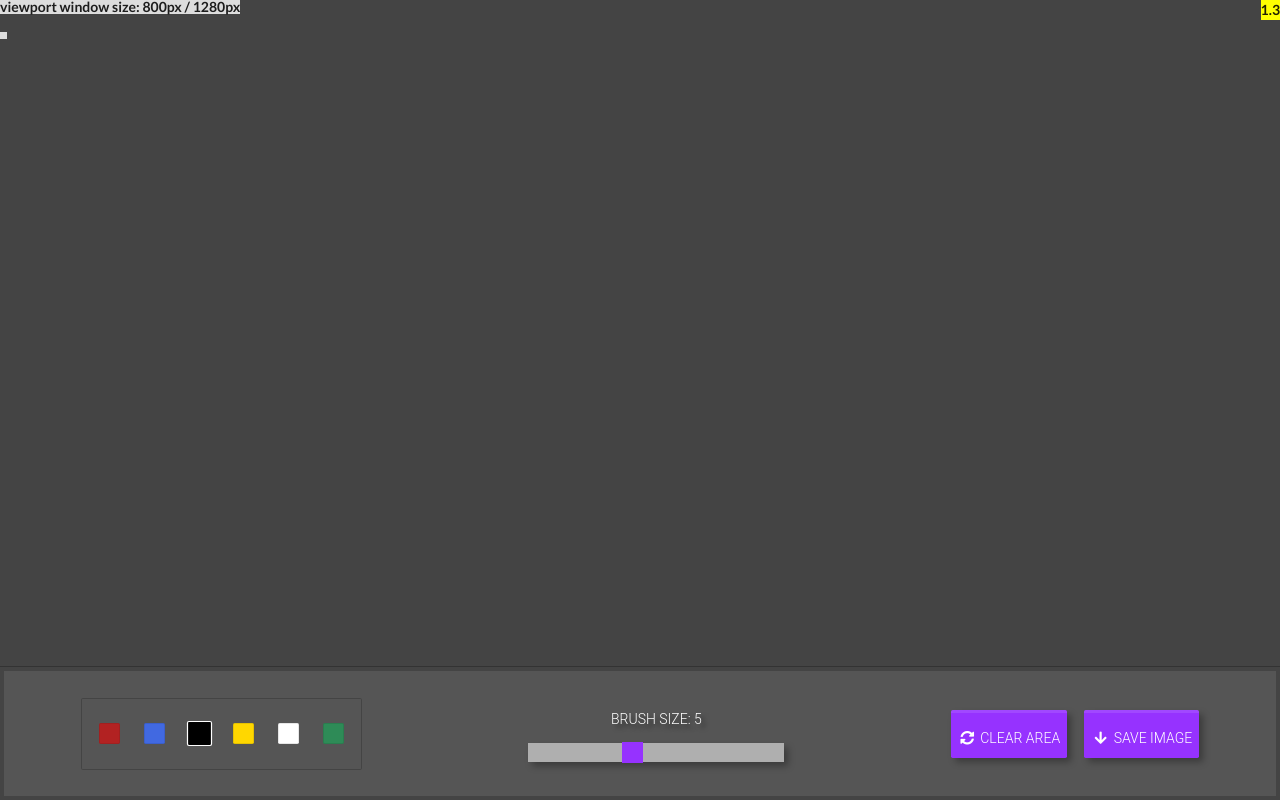
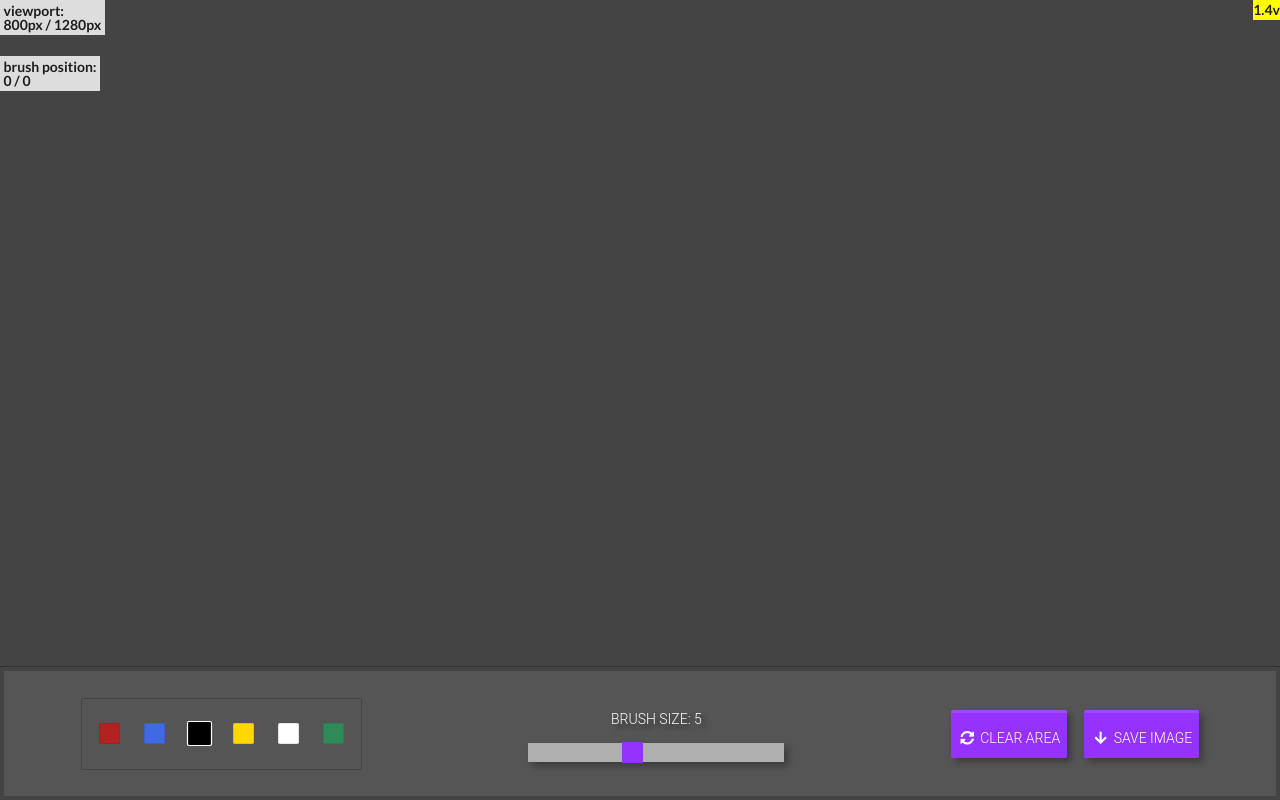
Before and after one commit to jabedek/drawing-app.github.io, a website: page index.html in a window 1280 px wide. Drawn offline with nearby package versions, Linux system fonts and the light colour scheme.

Commit message:
APP DONE

```diff
--- a/index.html
+++ b/index.html
@@ -20,7 +20,7 @@
   <body onload="initApp()">
     <b class="mousePos" id="mousePos"></b>
     <b class="viewport" id="viewport"></b>
-    <b class="appVersion" id="appVersion">1.3</b>
+    <b class="appVersion" id="appVersion">1.4v</b>
     <div class="app">
       <canvas id="myCanvas" class="canvas"></canvas>
 
--- a/js/index.js
+++ b/js/index.js
@@ -6,58 +6,25 @@ let brushColor = '#000';
 let brushSize = 5;
 
 function initApp() {
-  /* app version, mouse position, viewport displays setup */
-  let appVersion = document.getElementById('appVersion');
-  appVersion.style = 'display: block;';
-
-  let mousePos = document.getElementById('mousePos');
-  mousePos.style = 'display: block;';
-
-  let viewport = document.getElementById('viewport');
-  viewport.style = 'display: block;';
-
-  let viewportInfo =
-    'viewport window size: ' +
-    window.innerHeight +
-    'px / ' +
-    window.innerWidth +
-    'px';
-
-  viewport.innerHTML = viewportInfo;
+  setDisplays();
 
   window.addEventListener('touchmove', e => {
     let touchX = (e.touches[0].pageX + '').substr(0, 7);
     let touchY = (e.touches[0].pageY + '').substr(0, 7);
-    let pos = 'X:' + touchX + '\n' + 'Y:' + touchY;
+    let pos = 'brush position:\n' + touchX + ' / ' + touchY;
     mousePos.innerHTML = pos;
   });
 
   window.addEventListener('mousemove', e => {
-    let pos = 'X:' + e.pageX + '\n' + 'Y:' + e.pageY;
+    let pos = 'brush position:\n' + e.pageX + ' / ' + e.pageY;
     mousePos.innerHTML = pos;
   });
 
   /* set canvas size */
   canvas = document.getElementById('myCanvas');
   canvasCtx = canvas.getContext('2d');
-
-  if (window.screen.width <= 600) {
-    canvas.width = window.innerWidth;
-    canvas.height = window.innerHeight * 0.65;
-  } else {
-    canvas.width = window.innerWidth;
-    canvas.height = window.innerHeight / 1.2;
-  }
-
-  window.onresize = e => {
-    if (window.screen.width <= 600) {
-      canvas.width = window.innerWidth;
-      canvas.height = window.innerHeight * 0.65;
-    } else {
-      canvas.width = window.innerWidth;
-      canvas.height = window.innerHeight / 1.2;
-    }
-  };
+  canvasResize();
+  window.onresize = canvasResize;
 
   /* Canvas: set mouse events*/
   canvas.addEventListener('mousedown', function(e) {
@@ -225,6 +192,34 @@ function draw(x, y, isDrawing) {
   lastY = y;
 }
 
+function setDisplays() {
+  /* app version, mouse position, viewport displays setup */
+  let appVersion = document.getElementById('appVersion');
+  appVersion.style = 'display: block;';
+
+  let mousePos = document.getElementById('mousePos');
+  mousePos.style = 'display: block;';
+  mousePos.innerHTML = 'brush position:\n' + 0 + ' / ' + 0;
+
+  let viewport = document.getElementById('viewport');
+  viewport.style = 'display: block;';
+  viewport.innerHTML =
+    'viewport:\n' + window.innerHeight + 'px / ' + window.innerWidth + 'px';
+}
+
+function canvasResize() {
+  if (window.screen.width <= 600) {
+    canvas.width = window.innerWidth;
+    canvas.height = window.innerHeight * 0.65;
+  } else {
+    canvas.width = window.innerWidth;
+    canvas.height = window.innerHeight / 1.2;
+  }
+
+  document.getElementById('viewport').innerHTML =
+    'viewport:\n' + window.innerHeight + 'px / ' + window.innerWidth + 'px';
+}
+
 function clearArea() {
   // Use the identity matrix while clearing the canvas
   canvasCtx.setTransform(1, 0, 0, 1, 0, 0);
--- a/scss/index.scss
+++ b/scss/index.scss
@@ -39,7 +39,7 @@ body,
   font-size: 1rem;
   padding: 0.25em;
   line-height: 1rem;
-  top: 4vh;
+  top: 7vh;
 }
 
 .viewport {
@@ -48,6 +48,7 @@ body,
   background: #ddd;
   white-space: pre-wrap;
   font-size: 1rem;
+  padding: 0.25em;
   line-height: 1rem;
 }
 
```
Also changed, not shown: dist/css/index.css, dist/js/index.js.
